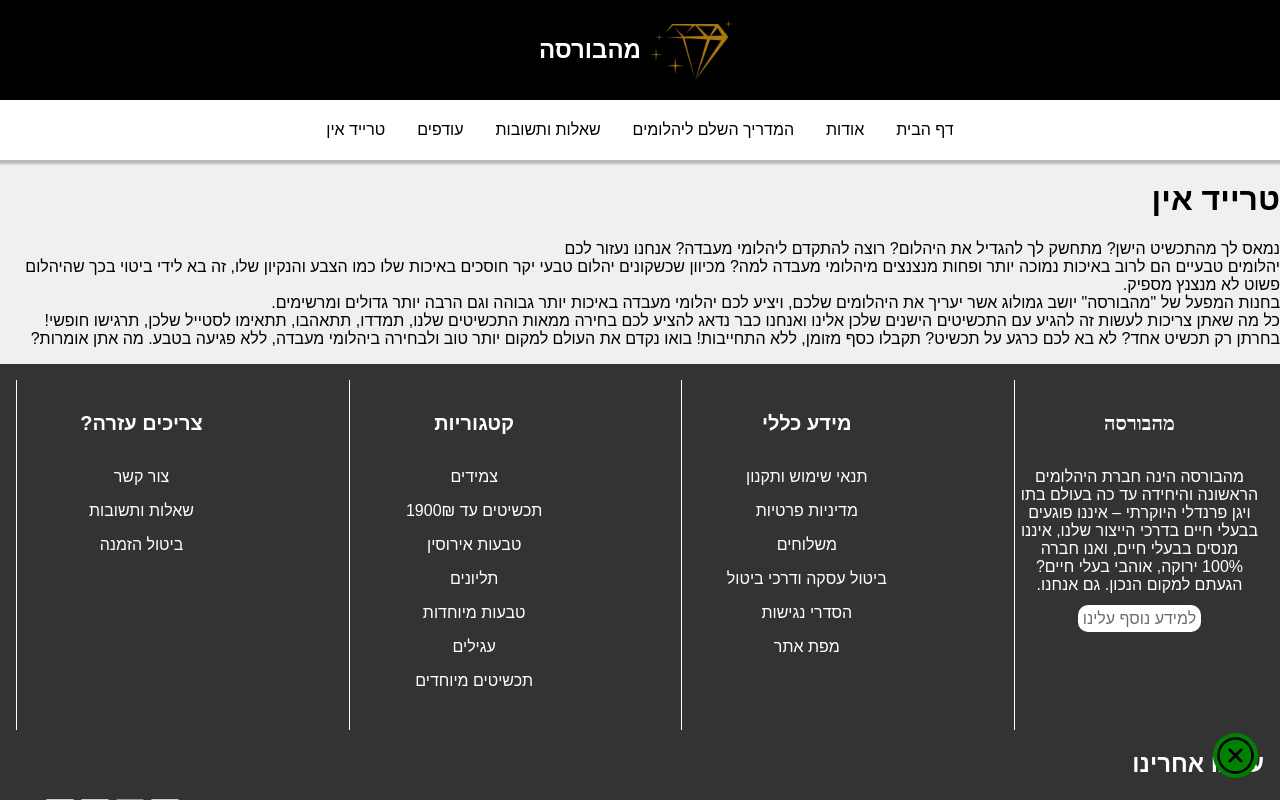
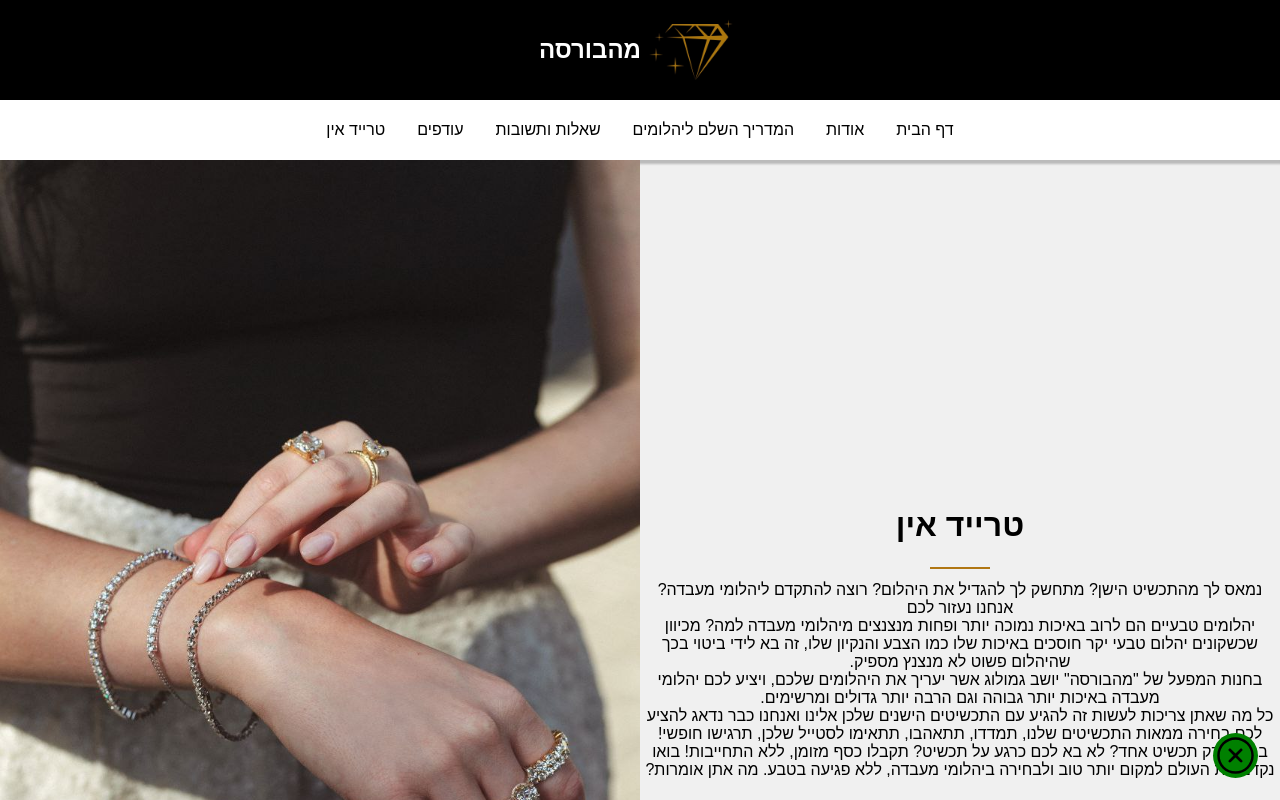
Before and after one commit to yaniv851/tomer-s-website, a React (Create React App) app in the folder frontend/: page /trade in a window 1280 px wide. Shown: the top 800 px of the page. Built offline with nearby package versions, Linux system fonts and the light colour scheme; the HTML template or start-up script is replaced by a standard one; a web font is replaced by a local one.

Commit message:
more imporvemets :)

```diff
--- /dev/null
+++ b/frontend/src/pages/styles/trade-in.css
@@ -0,0 +1,15 @@
+.cont-c h1{
+    position: relative;
+    display: inline-block;
+}
+
+.cont-c h1::before{
+    content: "";
+    position: absolute;
+    left: 50%;
+    width: 60px;
+    height: 2px;
+    background: #B07612;
+    bottom: -25px;
+    margin-left: -30px;
+  }
--- a/frontend/src/pages/trade-in.js
+++ b/frontend/src/pages/trade-in.js
@@ -1,24 +1,28 @@
 import React from "react";
+import "./styles/trade-in.css";
 
 export default function Trade() {
     return (
-        <div dir='rtl'>
+        <div className='cont' dir='rtl'>
+            <div className='cont-c'>
                 <h1>
                     טרייד אין
                 </h1>
                 <p>
                     נמאס לך מהתכשיט הישן? מתחשק לך להגדיל את היהלום? רוצה להתקדם ליהלומי מעבדה? אנחנו נעזור לכם
-                <br/>
+                    <br />
                     יהלומים טבעיים הם לרוב באיכות נמוכה יותר ופחות מנצנצים מיהלומי מעבדה
                     למה? מכיוון שכשקונים יהלום טבעי יקר חוסכים באיכות שלו כמו הצבע והנקיון שלו, זה בא לידי ביטוי בכך שהיהלום פשוט לא מנצנץ מספיק.
-                <br/>
+                    <br />
                     בחנות המפעל של "מהבורסה" יושב גמולוג אשר יעריך את היהלומים שלכם, ויציע לכם יהלומי מעבדה באיכות יותר גבוהה וגם הרבה יותר גדולים ומרשימים.
-                <br/>
+                    <br />
                     כל מה שאתן צריכות לעשות זה להגיע עם התכשיטים הישנים שלכן אלינו ואנחנו כבר נדאג להציע לכם בחירה ממאות התכשיטים שלנו, תמדדו, תתאהבו, תתאימו לסטייל שלכן, תרגישו חופשי!
                     בחרתן רק תכשיט אחד? לא בא לכם כרגע על תכשיט? תקבלו כסף מזומן, ללא התחייבות!
                     בואו נקדם את העולם למקום יותר טוב ולבחירה ביהלומי מעבדה, ללא פגיעה בטבע.
                     מה אתן אומרות?
                 </p>
             </div>
+            <img className='ifsaa' src='/images/tradein.jpeg' />
+        </div>
     )
 }
```
Also changed, not shown: frontend/public/images/tradein.jpeg (added), 13 other files (tests, documents, lock files or other folders). Lines whose indentation alone changed are shown as unchanged.
